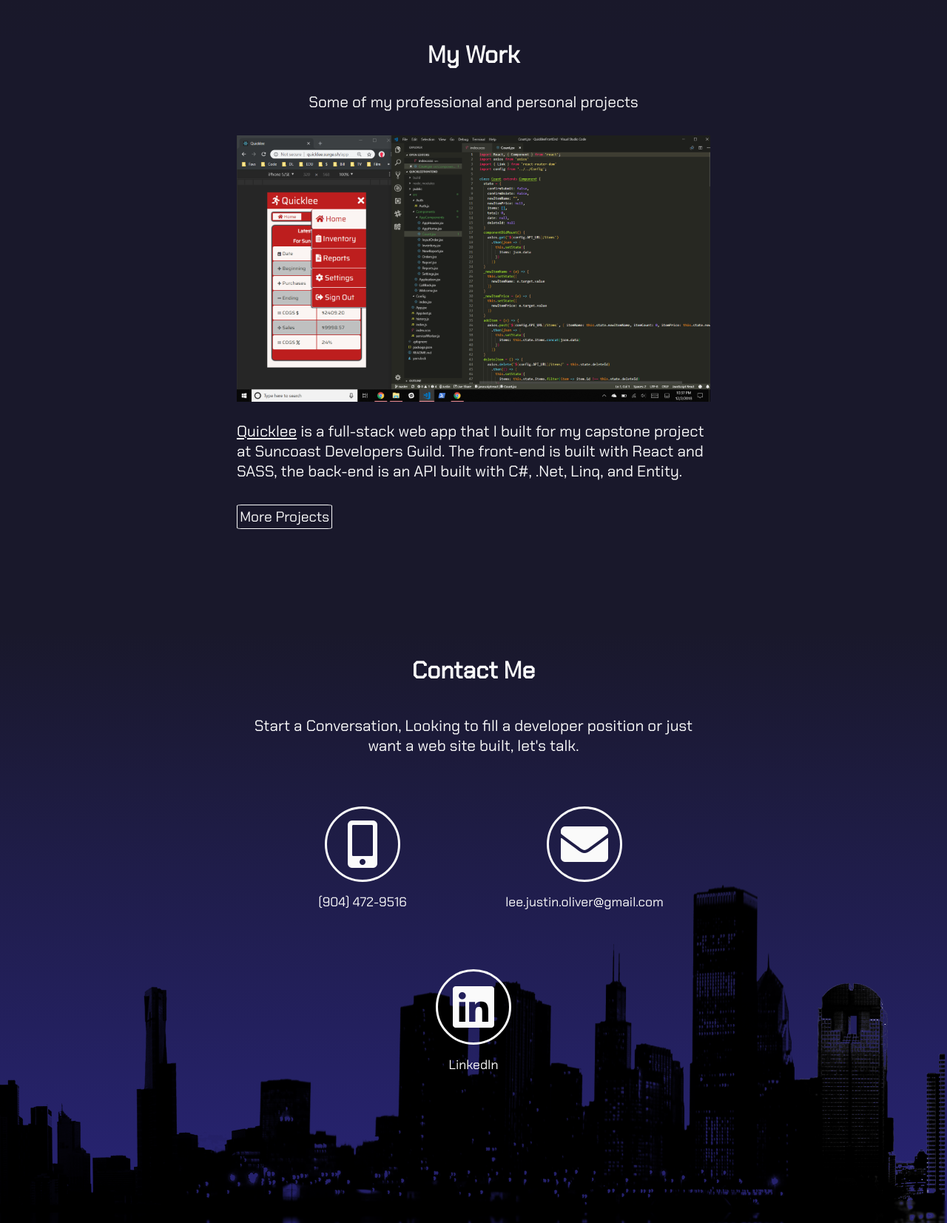
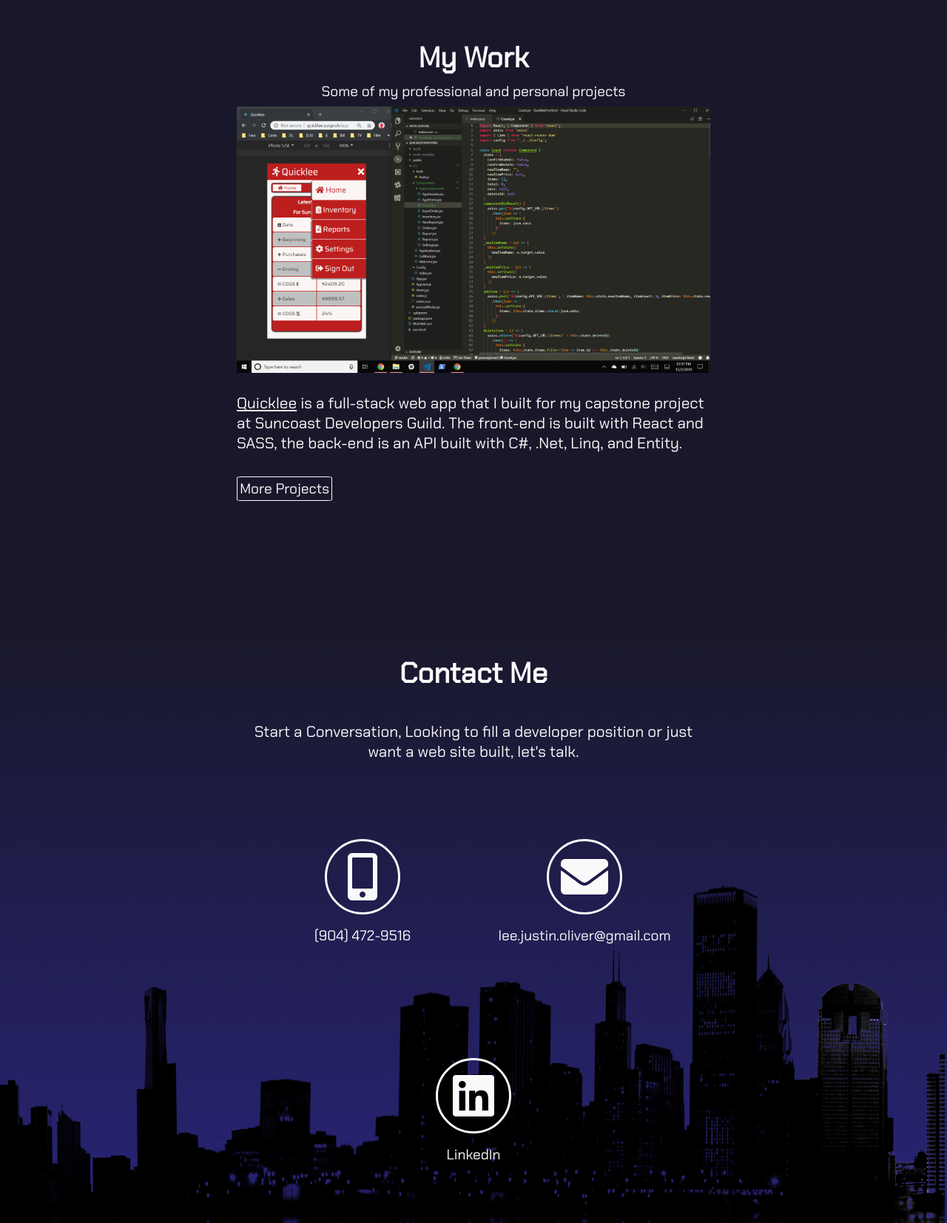
Before and after one commit to JOLee83/justin-oliver.com, a React (Create React App) app: page / in a window 1280 px wide. Shown: the part 2491-4144 px from the top of the page at 74% size. Built offline with nearby package versions, Linux system fonts and the light colour scheme; a web font is replaced by a local one.

Commit message:
css adjustments

```diff
--- a/src/Components/Contact.jsx
+++ b/src/Components/Contact.jsx
@@ -6,6 +6,8 @@ const ContactDiv = styled.div`
   background-image: linear-gradient(to bottom, rgb(25, 24, 43), rgb(40, 36, 119));
   background-size: cover;
   color: rgb(250, 250, 250);
+  font-size: 1.2rem;
+
   .back {
     min-height: 100vh;
     background-position: bottom;
@@ -17,7 +19,6 @@ const ContactDiv = styled.div`
     align-items: center;
     justify-content: flex-start;
     z-index: 100;
-    font-size: 1.2rem;
     font-family: 'Chakra Petch', sans-serif;
     a {
       margin: 10px;
@@ -62,7 +63,6 @@ const ContactDiv = styled.div`
       justify-content: space-evenly;
       font-family: 'Chakra Petch', sans-serif;
       flex: 1;
-      padding-bottom: 10rem;
     }
     .i-link {
       max-width: 6rem;
@@ -86,13 +86,11 @@ const ContactDiv = styled.div`
         margin: 0 3rem .4rem 3rem;
       }
       .card {
-        font-size: 1.1rem;
         text-align: center;
         width: 300px;
       }
       h1 {
         margin-top: 2rem;
-        font-size: 2rem;
       }
       p {
         font-size: 1.3rem;
@@ -123,6 +121,9 @@ const ContactDiv = styled.div`
   @media (min-width: 800px) {
     .back{
       background-image: url(./img/background/SeattleSkylineSilohette3.png);
+    }
+    .text-link {
+      font-size: 1.2rem;
     }
   }
   @media (min-width: 1200px) {
--- a/src/Components/MyWork.jsx
+++ b/src/Components/MyWork.jsx
@@ -12,7 +12,12 @@ const MyWorkDiv = styled.div`
   justify-content: flex-start;
   z-index: 100;
   font-family: 'Chakra Petch', sans-serif;
+  font-size: 1.2rem;
+
   h1 {
+    margin: 0 0 .5rem 0;
+  }
+  .subtitle {
     margin: 0 0 .5rem 0;
   }
   img, p {
@@ -72,10 +77,13 @@ const MyWorkDiv = styled.div`
     img, p{
       max-width: 50vw;
     }
-		p {
+    .work-card {
+      p {
 			font-size: 1.3rem;
 			margin-bottom: 2rem;
+      }
     }
+
     a:hover {
       color: rgb(139, 0, 0);
       transition: all 0.5s ease-in-out;
--- a/src/Components/Skills.jsx
+++ b/src/Components/Skills.jsx
@@ -12,15 +12,11 @@ const SkillsDiv = styled.div`
   justify-content: flex-start;
   z-index: 100;
   font-family: 'Chakra Petch', sans-serif;
-  /* padding-bottom: 4rem; */
   font-size: 1.2rem;
   h1, p {
     margin:0 0 .5rem 0;
   }
-  /* p {
-    margin-top: 0;
 
-  } */
   .list {
     width: 90%;
     display: flex;
```
